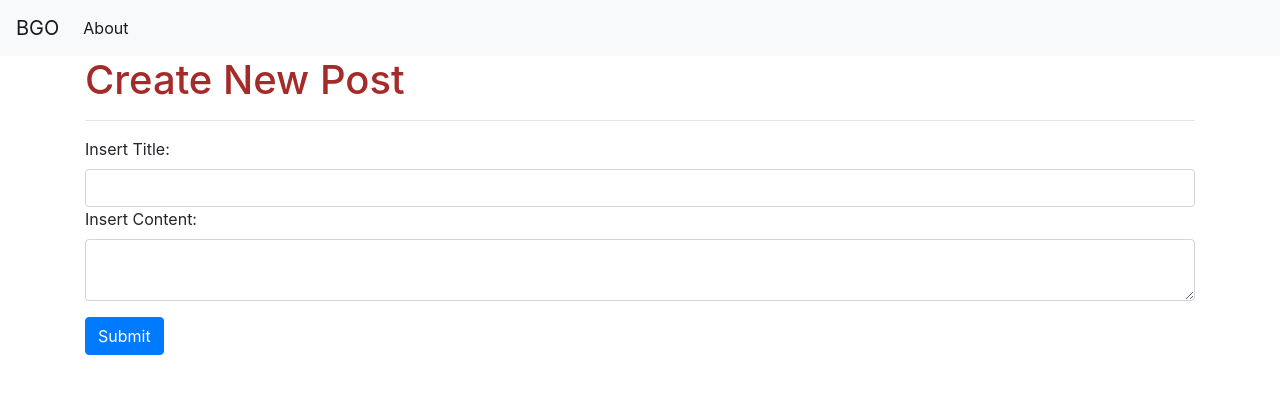
After one commit to emanuelegiunta/webapp1, a Flask app: page /create in a window 1280 px wide. The commit adds this page. Shown: the top 394 px of the page. Run offline with Flask 2, Linux system fonts and the light colour scheme; some libraries are stand-ins or nearby versions.

Commit message:
Supporting posts
* `create` to make new posts, using `POST` forms
* `edit` to modify a post, again with a `POST` form
* `delete` to remove a post, with an empty `POST` form

```diff
--- a/app.py
+++ b/app.py
@@ -1,6 +1,6 @@
 import sqlite3
 import os.path
-from flask import Flask, render_template
+from flask import Flask, render_template, request, url_for, flash, redirect
 from werkzeug.exceptions import abort
 from settings import settings
 
@@ -63,5 +63,64 @@ def post(post_id):
     post = get_post(post_id)
     return render_template('post.html', post=post)
 
+@app.route(os.path.join(settings.path, "create"), methods=('GET', 'POST'))
+def create():
+    if request.method == 'POST':
+
+        # In the following we dangerously assume everything goes well, but it
+        #  may also go wrong if the form is malformed
+        title = request.form['title']
+        content = request.form['content']
+
+        if not title:
+            # Not sure what flash does, but it seems like an `alert(<text>)`
+            flash("title is required!")
+
+        else:
+            # Add to database
+            connection = get_db_connection()
+            connection.execute("INSERT INTO posts (title, content) VALUES (?, ?)", (title, content))
+
+            connection.commit()
+            connection.close()
+            return redirect(url_for('index'))
+
+    # Se non siamo già tornati alla pagina iniziale, torniamo alla pagina
+    return render_template('create.html')
+
+@app.route(os.path.join(settings.path, "edit/<int:post_id>"),
+    methods=('GET', 'POST'))
+def edit(post_id):
+    # This was the nice function we wrote with sqlite3
+    post = get_post(post_id)
+
+    if request.method == 'POST':
+
+        # stuff form the form
+        title = request.form['title']
+        content = request.form['content']
+
+        # Modify stuff in the database
+        connection = get_db_connection()
+        connection.execute("UPDATE posts SET title = ?, content = ?, created = CURRENT_TIMESTAMP WHERE id = ?", (title, content, post_id))
+
+        connection.commit()
+        connection.close()
+        return redirect(url_for('index'))
+
+    return render_template('edit.html', original_post=post)
+
+@app.route(os.path.join(settings.path, "detele/<int:post_id>"),
+    methods=('POST',))
+def delete(post_id):
+
+    # At some point I should work on a confirmation mechanism
+    connection = get_db_connection()
+    connection.execute("DELETE FROM posts WHERE id = ?", (post_id,))
+    connection.commit()
+    connection.close()
+
+    return redirect(url_for('index'))
+
 if __name__ == "__main__" and settings.path:
     app.run(debug=True)
--- a/static/css/style.css
+++ b/static/css/style.css
@@ -1,3 +1,7 @@
 h1 {
     color: brown;
 }
+
+h2 {
+    color: brown;
+}
--- /dev/null
+++ b/templates/create.html
@@ -0,0 +1,33 @@
+{% extends 'base.html' %}
+
+{% block title %}
+    BGO
+{% endblock %}
+
+{% block content %}
+    <h1>
+        Create New Post
+    </h1>
+    <hr>
+    <form method="post">
+
+        <!--Flask creates a `content` object when a form is handled. This
+            is a dictionary whose entries are the form's fields. Note that
+            -->
+        <div class="form-group">
+            <label for="title">Insert Title:</label>
+            <input type="text" name="title" class="form-control"
+                   value="{{ request.form['title'] }}">
+        <div>
+
+        <div class="form-group">
+            <label for="content">Insert Content:</label>
+            <textarea name="content" class="form-control">{{ request.form['content'] }}</textarea>
+        </div>
+
+        <div class="form-group">
+            <button type="submit" class="btn btn-primary">Submit</button>
+        </div>
+
+    </form>
+{% endblock %}
```
Also changed, not shown: templates/edit.html (added, +33 -0 lines), templates/index_extended.html (+10 -1 lines), templates/post.html (+17 -0 lines).
